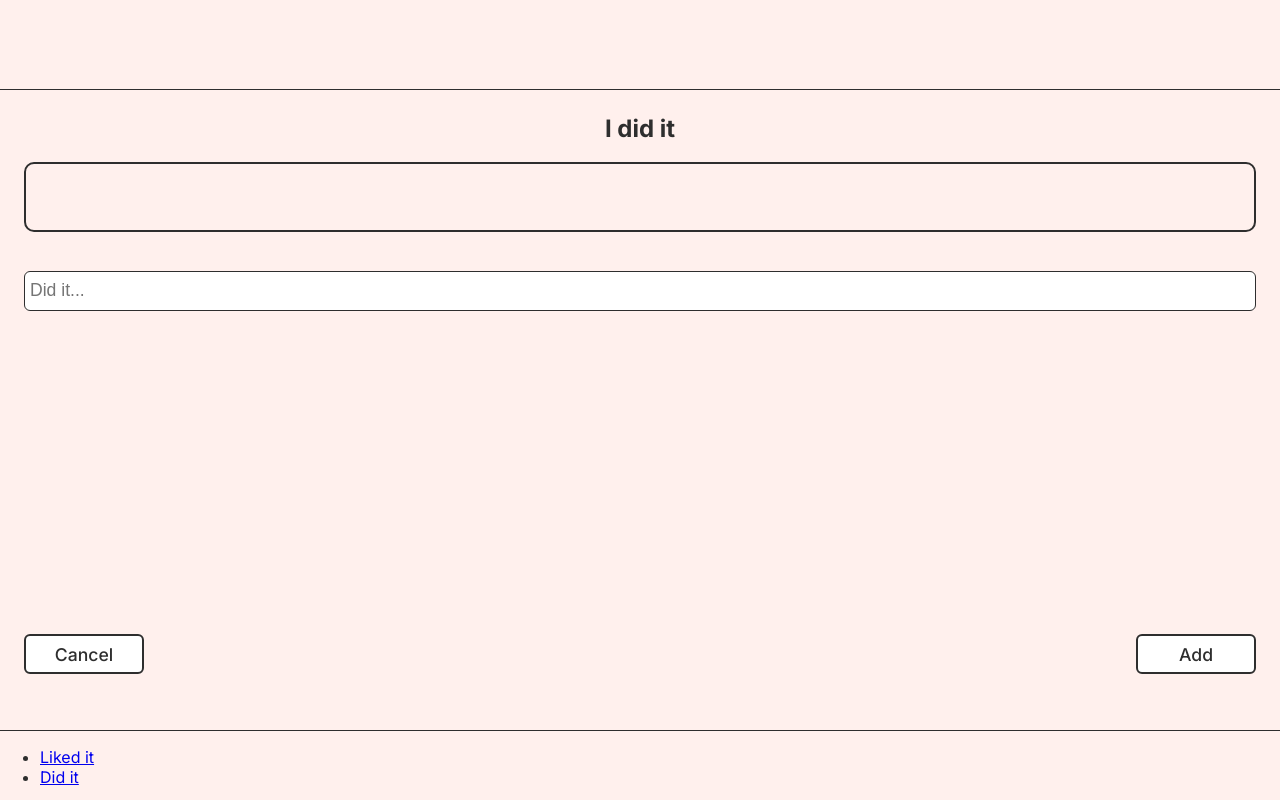
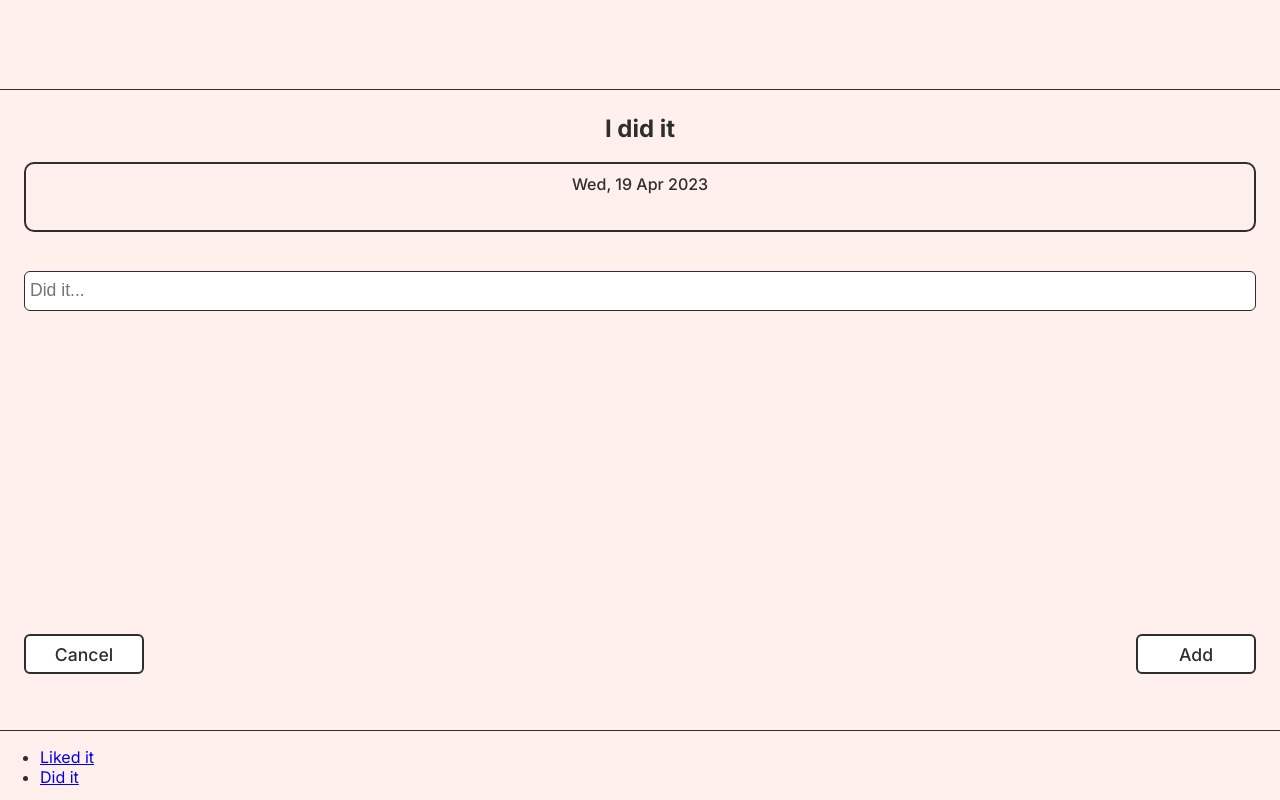
Before and after one commit to Olga-Mishareva/like-it-did-it, a Next.js app: page /create/did in a window 1280 px wide. Built offline with nearby package versions, Linux system fonts and the light colour scheme.

Commit message:
feat: current date to form

```diff
--- a/components/FormPage/FormPage.module.css
+++ b/components/FormPage/FormPage.module.css
@@ -14,8 +14,15 @@
   min-height: 70px;
   width: 100%;
   margin: 1.2rem 0;
+  padding: 0.6rem;
   border: 2px solid var(--font-color);
   border-radius: 10px;
+}
+
+.date {
+  margin: 0;
+  text-align: center;
+  font-weight: 500;
 }
 
 .form {
--- a/components/FormPage/FormPage.tsx
+++ b/components/FormPage/FormPage.tsx
@@ -15,7 +15,9 @@ const FormPage: FC<pathProp> = ({ path }) => {
         {path === "liked" ? "I liked it" : "I did it"}
       </h2>
       <div className={styles.container}>
-        <p className={styles.date}></p>
+        {/* <p className={styles.date}>{new Date().toISOString().split("T")[0]}</p> */}
+        {/* <p className={styles.date}>{new Date().toUTCString().split(" ", 4)}</p> */}
+        <p className={styles.date}>{new Date().toUTCString().slice(0, -13)}</p>
         <ol className={styles.eventList}></ol>
       </div>
       <form className={styles.form} id="">
```
